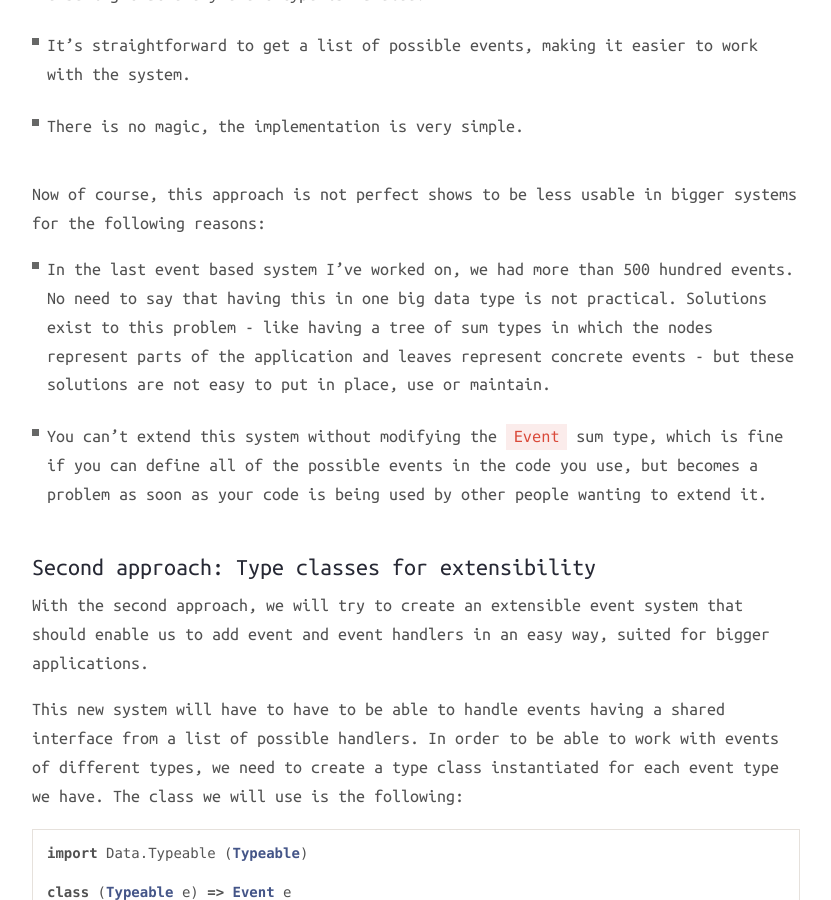
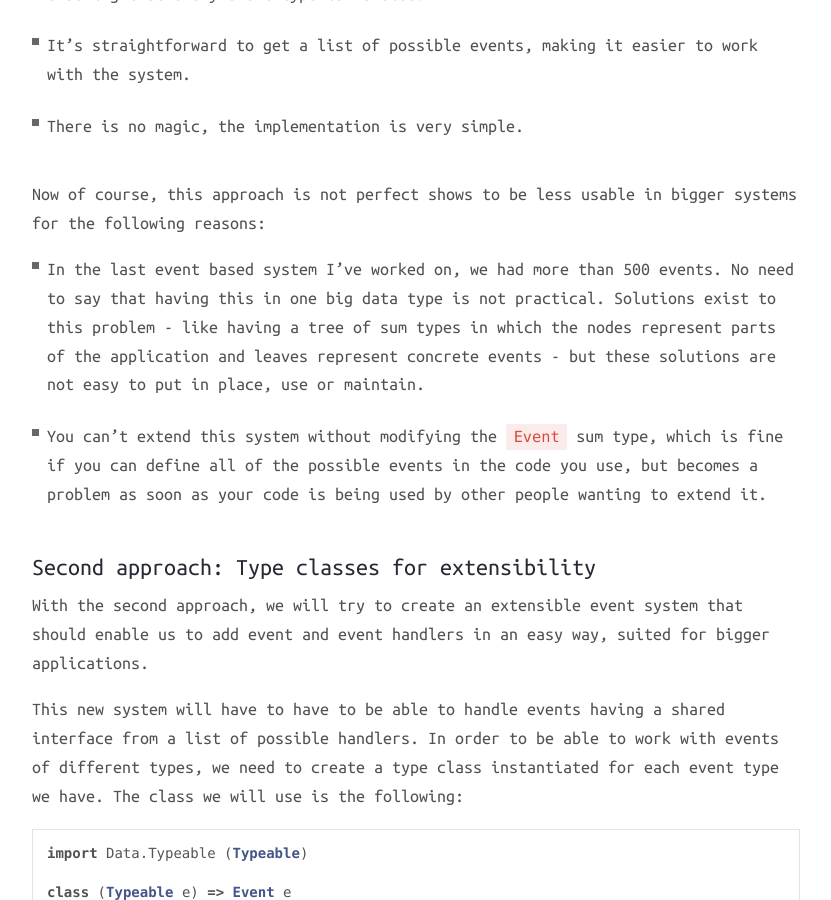
Before and after one commit to matthieubulte/matthieubulte.github.io, a Jekyll site: the page built from _posts/2015-08-02-event-handling.markdown, in a window 1280 px wide and 900 px high, scrolled down 1839 px. Shown: the whole window, without its empty margins (224-1055 px from the left). Built offline with Jekyll 4.4.1, drawn with Linux system fonts in a browser that asks for light colours; nearby versions of some CDN libraries; comment, search, counter and statistics services are not loaded.

```diff
--- a/_posts/2015-08-02-event-handling.markdown
+++ b/_posts/2015-08-02-event-handling.markdown
@@ -85,8 +85,8 @@ work with the system.
 Now of course, this approach is not perfect shows to be less usable in bigger
 systems for the following reasons:
 
-+ In the last event based system I've worked on, we had more than 500 hundred events.
-No need to say that having this in one big data type is not practical. Solutions exist
++ In the last event based system I've worked on, we had more than 500 events. No
+need to say that having this in one big data type is not practical. Solutions exist
 to this problem - like having a tree of sum types in which the nodes represent parts
 of the application and leaves represent concrete events - but these solutions are
 not easy to put in place, use or maintain.
```
